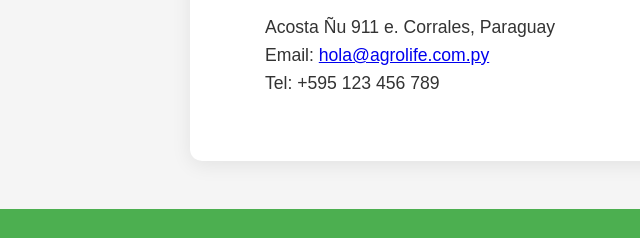
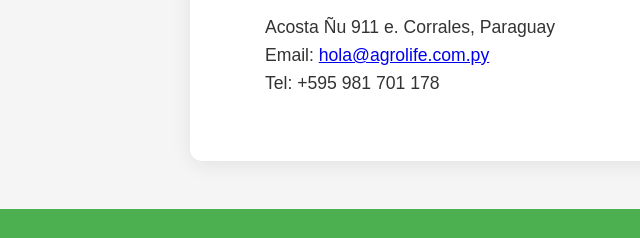
Before and after one commit to eve-vp/agrolife, a plain HTML site: page index.html in a window 1280 px wide. Shown: the part 1112-1350 px from the top of the page, 0-640 px from the left. Drawn offline with Linux system fonts and the light colour scheme; files whose address does not match are found by name.

Commit message:
Update index.html

```diff
--- a/index.html
+++ b/index.html
@@ -41,7 +41,7 @@
         <h2>Contacto</h2>
         <p>Acosta Ñu 911 e. Corrales, Paraguay</p>
         <p>Email: <a href="mailto:hola@agrolife.com.py">hola@agrolife.com.py</a></p>
-        <p>Tel: +595 123 456 789</p>
+        <p>Tel: +595 981 701 178</p>
     </section>
 
     <footer class="footer">
```
